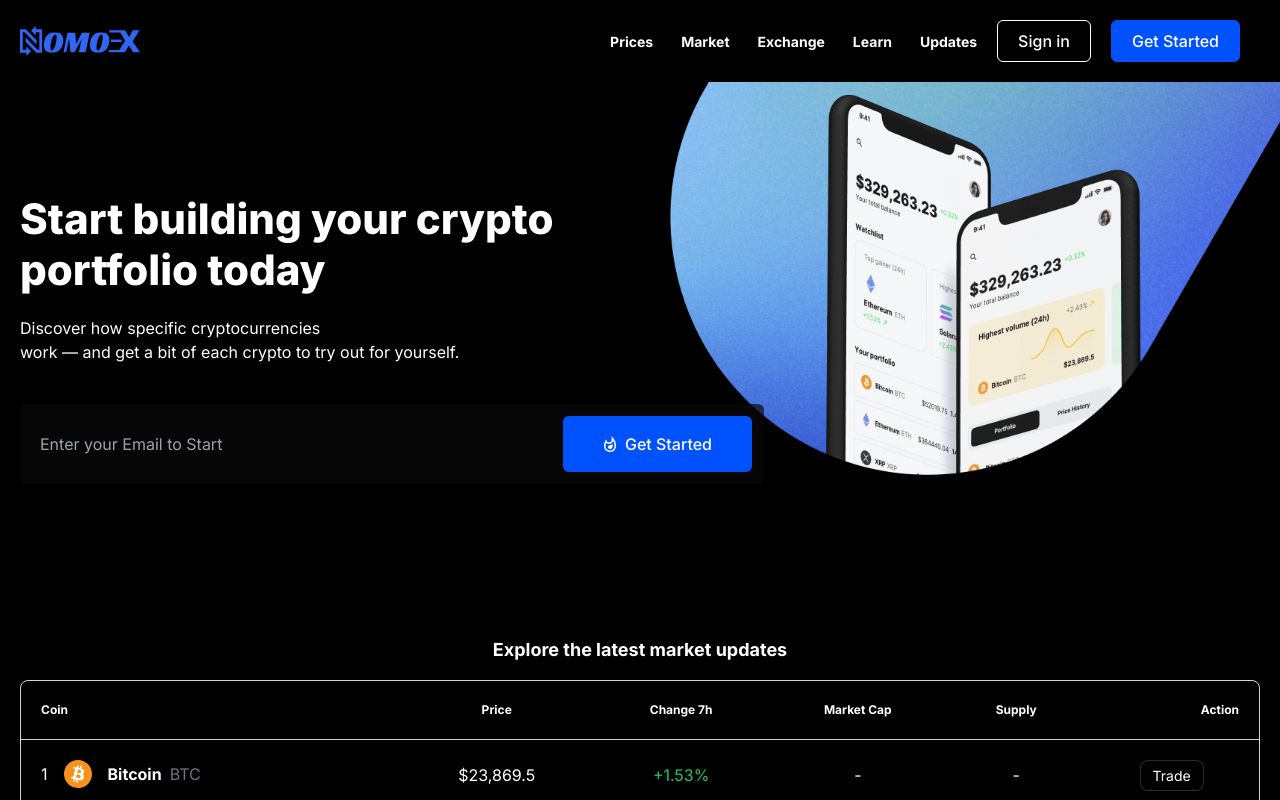
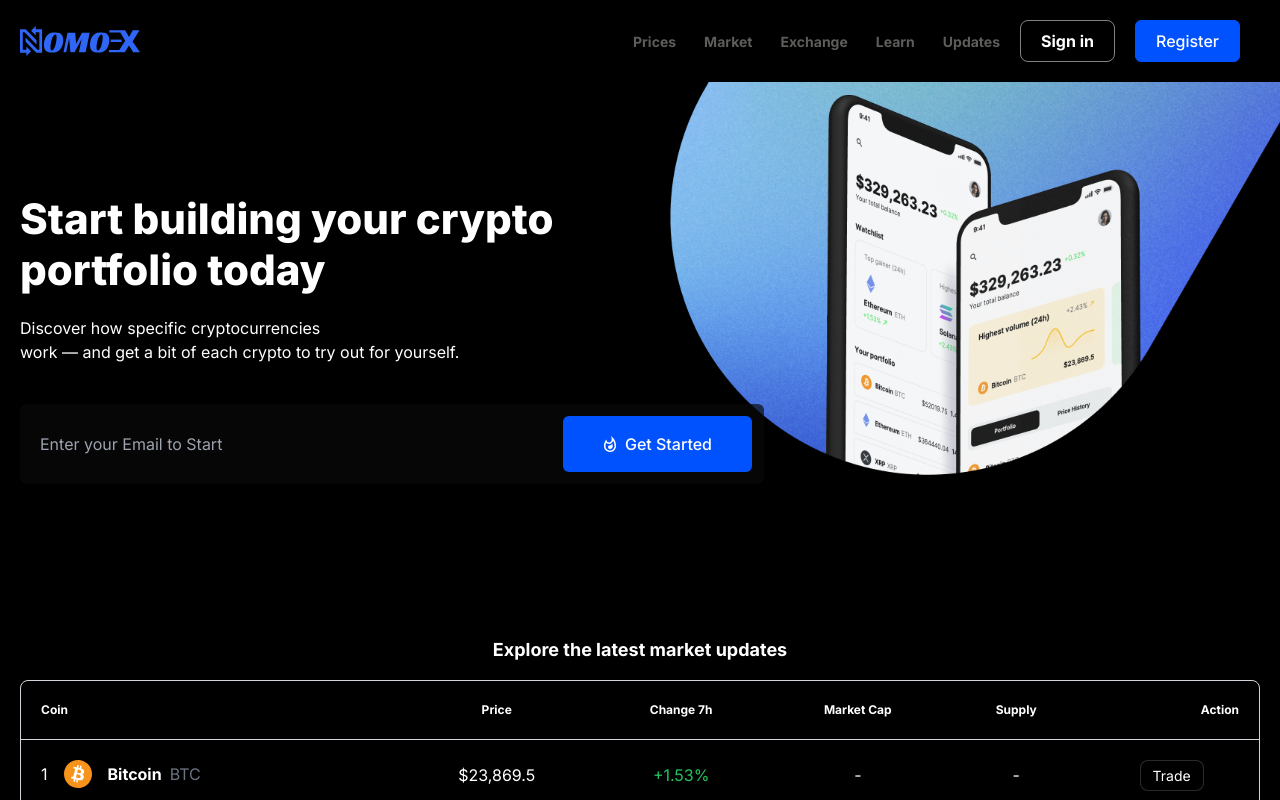
Before and after one commit to Iamkaran8/Smar_Nomoex_2.0, a React (Vite) app: page / in a window 1280 px wide. Shown: the top 800 px of the page. Built offline with nearby package versions, Linux system fonts and the light colour scheme.

Commit message:
Feat : Dummy Navbar Added

```diff
--- a/src/components/Common/Button.tsx
+++ b/src/components/Common/Button.tsx
@@ -1,8 +1,15 @@
+
 import { Link } from "react-router-dom"
 
 interface BtnProps {
     title: string
-    link: string
+    link: string,
+
+}
+interface ButtonTransparentProps{
+    title: string
+    link: string,
+    border:string
 }
 export const ButtonBlue = ({ title, link }: BtnProps) => {
     return (
@@ -16,11 +23,11 @@
 }
 
 
-export const ButtonTransparent = ({ title, link }: BtnProps) => {
+export const ButtonTransparent = ({ title, link ,border }: ButtonTransparentProps) => {
     return (
         <>
             <Link to={link}>
-                <button className='bg-transparent dark:border-white border border-black px-5 py-2 rounded-md font-medium'>
+                <button className={`bg-transparent  border-[1px] border-${border} px-5 py-2 rounded-[8px] font-bold`}>
                     {title}
                 </button>
             </Link>
--- a/src/components/Common/Navbar.tsx
+++ b/src/components/Common/Navbar.tsx
@@ -1,30 +1,70 @@
-import { Link } from "react-router-dom"
-import { Navlinks } from "../Utilities/Urls"
-import { ButtonBlue, ButtonTransparent } from "./Button"
-import nomoex from '../../assets/Nomoex_Full_logo.svg'
+import { Link } from "react-router-dom";
+import { Navlinks } from "../Utilities/Urls";
+import { ButtonBlue, ButtonTransparent } from "./Button";
+import nomoex from "../../assets/Nomoex_Full_logo.svg";
+import { RxHamburgerMenu } from "react-icons/rx";
+import { useState } from "react";
 
 export const Navbar = () => {
+  const [isOpen, setIsOpen] = useState<boolean>(false);
+
+  const handleChange = () => {
+    setIsOpen((prev) => !prev);
+  };
   return (
-        <div className="dark:z-10 bg-transparent dark:bg-black sticky top-0">
+    <div className="dark:z-20 z-20 bg-transparent bg-white dark:bg-black sticky top-0">
       <div className="cont py-5">
         <div className="flex justify-between items-center">
           <div>
             <img src={nomoex} className="w-[120px]" alt="nomoex" />
           </div>
-                    <div className="flex gap-5 items-center">
+
+          {/* Laptop Menu - Only Visible For tablet And Mobile */}
+          <div className="hidden lg:block">
+            <div className="flex gap-5 items-center ">
               <ul className="flex gap-7">
-                            {Navlinks.map((items, index)=>
+                {Navlinks.map((items, index) => (
                   <li key={index}>
-                                <Link to={items.url}><h5>{items.name}</h5></Link>
+                    <Link className="text-Slate_Gray" to={items.url}>
+                      <h5>{items.name}</h5>
+                    </Link>
                   </li>
+                ))}
+              </ul>
+              <ButtonTransparent border="Soft_Gray" title="Sign in" link="/signin" />
+              <ButtonBlue title="Register" link="/signup" />
+              <div></div>
+            </div>
+          </div>
+
+          {/* Tablet Menu - Only Visible For tablet And Mobile */}
+          <div className="block lg:hidden md:block relative">
+            <button onClick={handleChange} className={`bg-transparent  border-[1px] border-Soft_Gray px-5 py-2 rounded-[8px] font-bold`} >
+              <RxHamburgerMenu />
+            </button>
+            {isOpen ? (
+              <div className="absolute w-[400px] -right-5 mt-5  bg-black h-screen">
+                <div className="flex flex-col gap-5 items-center ">
+                  <ul className="flex flex-col text-center gap-7 mt-5 py-3">
+                    {Navlinks.map((items, index) => (
+                      <li key={index}>
+                        <Link className=" text-Slate_Gray" to={items.url}>
+                          <h5 className="text-[20px]">{items.name}</h5>
+                        </Link>
+                      </li>
+                    ))}
+                  </ul>
+                  <ButtonTransparent border="Soft_Gray" title="Sign in" link="/signin" />
+                  <ButtonBlue title="Register" link="/signup" />
+                  <div></div>
+                </div>
+              </div>
+            ) : (
+              ""
             )}
-                        </ul>
-                        <ButtonTransparent title="Sign in" link="/signup"/>
-                        <ButtonBlue title="Get Started"  link="/signin"/>
-                        <div></div>
           </div>
         </div>
       </div>
     </div>
-    )
-}
+  );
+};
```
Lines whose indentation alone changed are shown as unchanged.
